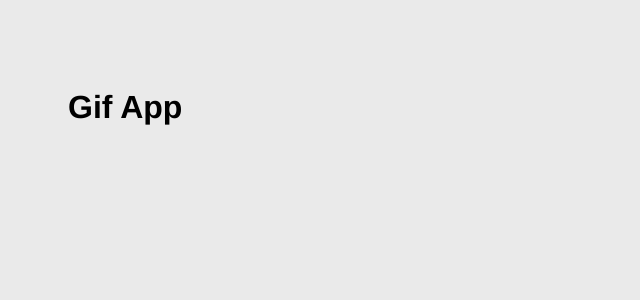
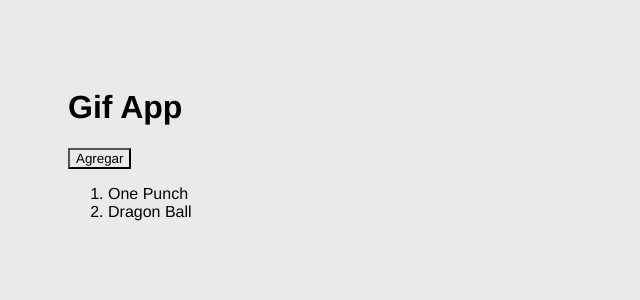
Before and after one commit to adrcorona13/reactcte-02-gif-app, a React (Vite) app: page / in a window 1280 px wide. Shown: the top 300 px of the page, without its empty margins (0-640 px from the left). Built offline with nearby package versions, Linux system fonts and the light colour scheme.

Commit message:
agregar lista de categorias y funcionalidad de agregar nueva

```diff
--- a/src/GifApp.jsx
+++ b/src/GifApp.jsx
@@ -1,4 +1,12 @@
+import {useState} from 'react'
+
 export const GifApp = () => {
+
+    const [categories, setCategories] = useState(['One Punch', 'Dragon Ball']);
+    const onAddCategory = () => {
+        setCategories([...categories, 'Valorant']);
+    }
+
     return (
         <>
             {/* Titulo */}
@@ -8,6 +16,14 @@
 
             {/* Listado de Gifs */}
                 {/* Gif Item */}
+            <button onClick={onAddCategory}>Agregar</button>
+            <ol>
+                {
+                    categories.map(category => {
+                        return <li key={ category }>{category}</li>
+                    })
+                }
+            </ol>
         </>
     );
 };
```
